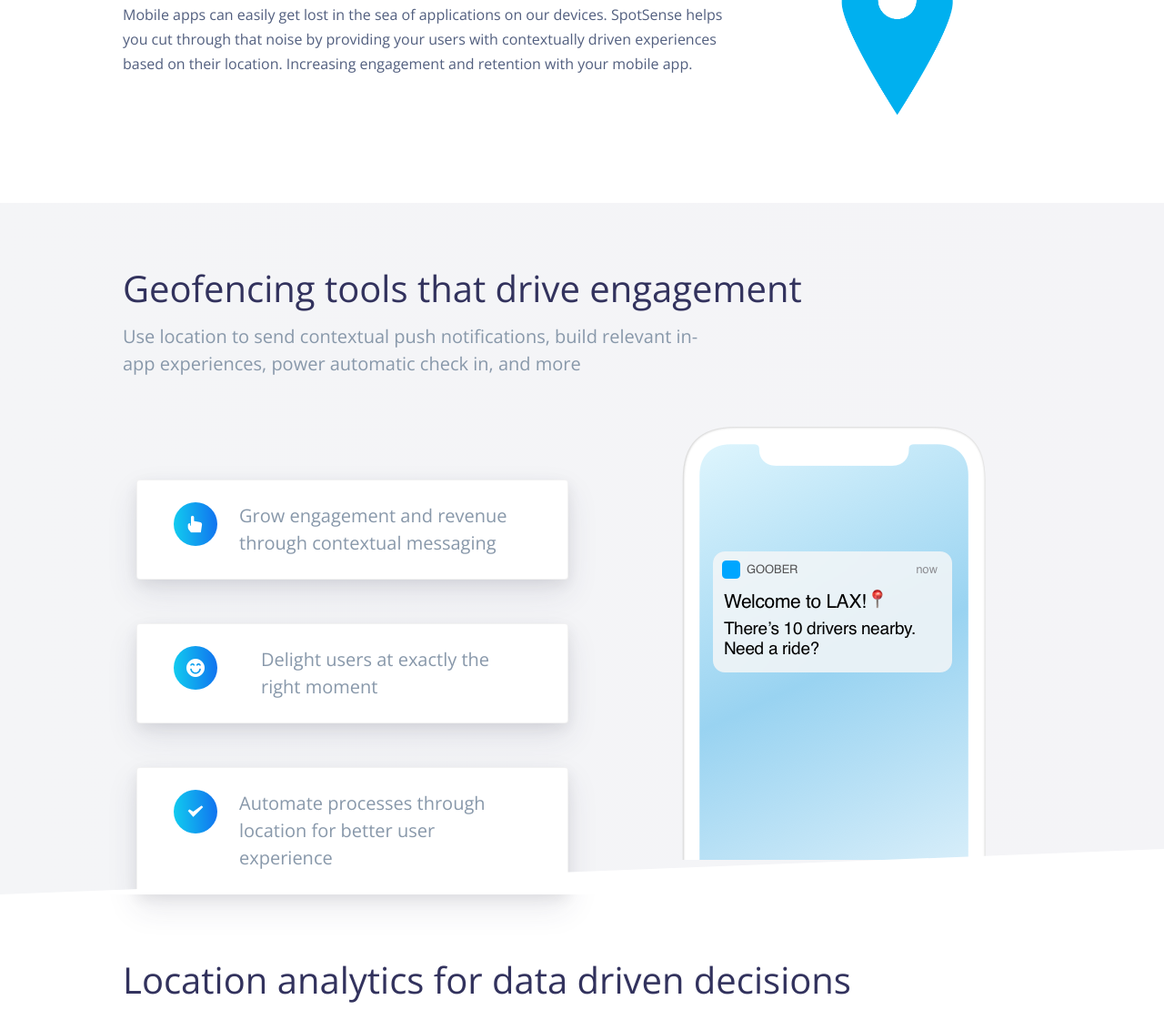
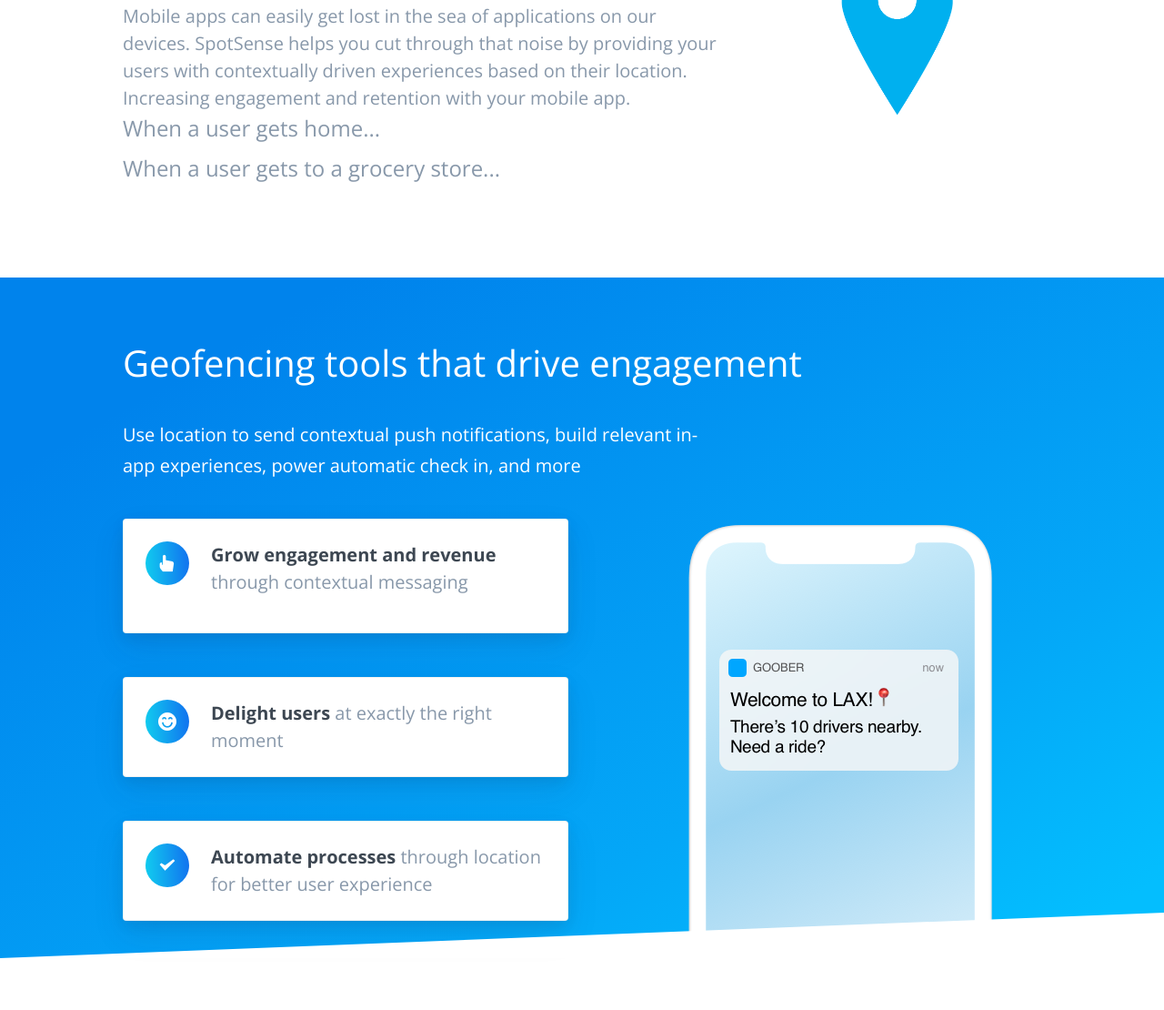
Before and after one commit to zdebrine/funded-landing-page, a website: page index.html in a window 1280 px wide. Shown: the part 824-1934 px from the top of the page at 91% size. Drawn offline with nearby package versions, Linux system fonts and the light colour scheme.

Commit message:
geofencing tools

```diff
--- a/assets/scss/bootstrap/_type.scss
+++ b/assets/scss/bootstrap/_type.scss
@@ -123,3 +123,9 @@ mark,
     content: "\2014 \00A0"; // em dash, nbsp
   }
 }
+
+
+b,
+strong {
+  color: #3d4752 !important;
+}
--- a/index.html
+++ b/index.html
@@ -130,13 +130,16 @@
       </section>
     </div>
 
+    <!-- Fit into the places... -->
     <section class="section" id="get-started-subheader">
       <div class="container">
         <div style="margin-bottom: 30px;" class="row text-left">
           <div class="col-md-8">
             <!-- <h1 class="mb-2 text-left">Create 🔥 app experiences through location context</h1> -->
             <h1 class="mb-2 text-left">Fit into the places your users go</h1>
-            <p>Mobile apps can easily get lost in the sea of applications on our devices. SpotSense helps you cut through that noise by providing your users with contextually driven experiences based on their location. Increasing engagement and retention with your mobile app.</p>
+            <h5 class="mb-0 text-left text-muted">Mobile apps can easily get lost in the sea of applications on our devices. SpotSense helps you cut through that noise by providing your users with contextually driven experiences based on their location. Increasing engagement and retention with your mobile app.</h5>
+            <h4 class="text-muted">When a user gets home...</h4>
+            <h4 class="text-muted">When a user gets to a grocery store...</h4>
           </div>
           <div class="col-md-4">
             <img style="max-width: 40%; display: block; margin: auto;" src="assets/img/misc/map-marker.png">
@@ -144,72 +147,75 @@
           </div>
       </div>
     </section>
-    <section class="section pb-0 bg-gradient-secondary">
+
+    <!-- Geofencing tools that... -->
+    <section class="section pb-0 gradient-bg">
       <div class="container">
-        <h1 class="text-left">Geofencing tools that drive engagement </h1>
+        <h1 class="text-left text-white">Geofencing tools that drive engagement </h1>
         <div class="row">
           <div class="col-8">
-            <h5 class="mb-0 text-left text-muted">Use location to send contextual push notifications, build relevant in-app experiences, power automatic check in, and more</p>
+            <p class="lead mb-0 text-left text-white">Use location to send contextual push notifications, build relevant in-app experiences, power automatic check in, and more</p>
           </div>
         </div>
-      <div class="container">
+
         <div class="row row-grid align-items-center">
-          <div class="col-md-6 order-lg-2 ml-lg-auto">
+          <div class="col-md-6 order-lg-2 ml-lg-auto mt-5">
             <div class="position-relative pl-md-5">
               <img src="../assets/img/misc/goober-phone.png" class="img-center img-fluid">
             </div>
           </div>
-          <div class="col-lg-6 order-lg-1">
-            <div class="d-flex px-3">
-              <div>
-              </div>
-            </div>
-            <div class="card shadow shadow-lg--hover mt-5">
+
+          <div class="col-lg-6 order-lg-1 mt-0">
+            <!-- Card 1 -->
+            <div class="card shadow shadow-lg--hover mt-0">
               <div class="card-body">
-                <div class="d-flex px-3">
+                <div class="d-flex">
                   <div>
                     <div class="icon icon-shape bg-gradient-info rounded-circle text-white">
                       <i class="ni ni-active-40"></i>
                     </div>
                   </div>
                   <div class="pl-4">
-                    <h5 class="mb-0 text-muted" >Grow engagement and revenue through contextual messaging</h5>
+                    <h5 class="my-0" ><strong>Grow engagement and revenue</strong><span class="text-muted"> through contextual messaging</span></p>
                   </div>
                 </div>
               </div>
             </div>
+
+            <!-- Card 2 -->
             <div class="card shadow shadow-lg--hover mt-5">
               <div class="card-body">
-                <div class="d-flex px-3">
+                <div class="d-flex">
                   <div>
                     <div class="icon icon-shape bg-gradient-info rounded-circle text-white">
                       <i class="ni ni-satisfied"></i>
                     </div>
                   </div>
                   <div class="pl-4">
-                    <div class="pl-4">
-                      <h5 class="mb-0 text-muted" >Delight users at exactly the right moment</h5>
-                    </div>
+                      <h5 class="my-0" ><strong>Delight users</strong><span class="text-muted"> at exactly the right moment</span></h5>
                   </div>
                 </div>
               </div>
             </div>
+
+            <!-- Card 3 -->
             <div class="card shadow shadow-lg--hover mt-5">
               <div class="card-body">
-                <div class="d-flex px-3">
+                <div class="d-flex">
                   <div>
                     <div class="icon icon-shape bg-gradient-info rounded-circle text-white">
                       <i class="ni ni-check-bold"></i>
                     </div>
                   </div>
                   <div class="pl-4">
-                    <h5 class="mb-0 text-muted" >Automate processes through location for better user experience</h5>
+                    <h5 class="my-0" ><strong>Automate processes</strong><span class="text-muted"> through location for better user experience</span></h5>
                   </div>
                 </div>
               </div>
             </div>
           </div>
         </div>
+
       </div>
       <!-- SVG separator -->
       <div class="separator separator-bottom separator-skew zindex-100">
@@ -248,7 +254,7 @@
 
           <div id="analytic-columns">
             <div class="row titles">
-              <div id="where-selector" class="selected col-4 analytic-item">
+              <div id="where-selector" class="col-4 analytic-item">
                 <p class=" display-4">Where are our users?</p>
               </div>
               <div id="when-selector" class="col-4 analytic-item">
```
Also changed, not shown: assets/css/argon.css.
